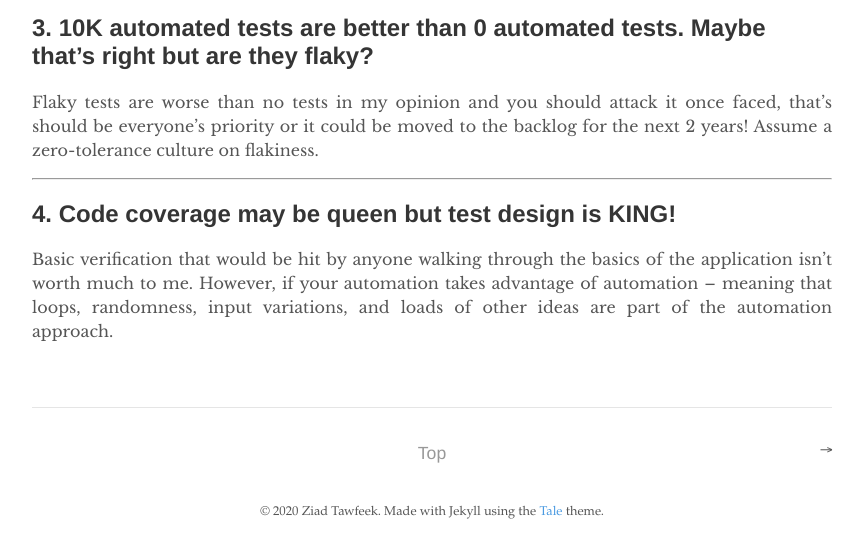
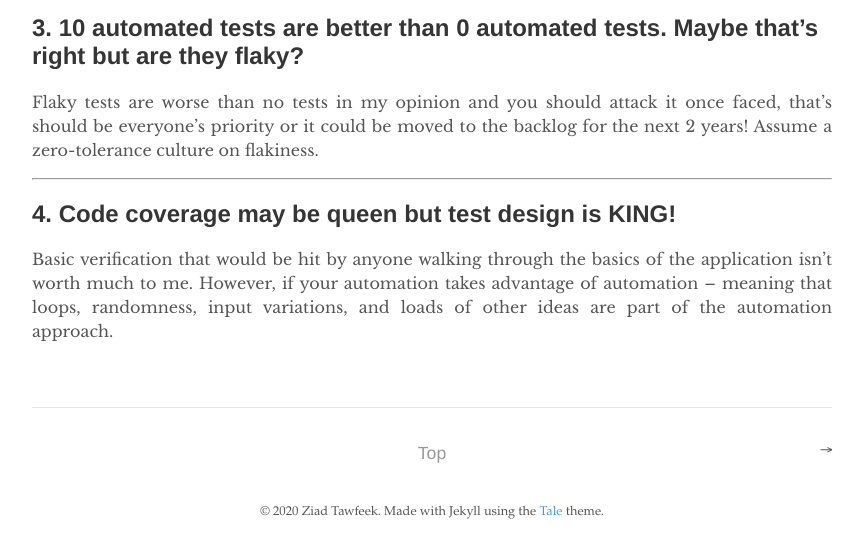
Before and after one commit to ziadtawfeek/web, a Jekyll site: the page built from _posts/2020-03-24-4-major-reasons-why-your-automation-do-not-scale.md, in a window 1280 px wide and 900 px high, scrolled down 1619 px, cut to the strip 345-900 px from the top of the window. Shown: the whole strip, without its empty margins (208-1071 px from the left). Built offline with Jekyll 4.4.1, drawn with Linux system fonts in a browser that asks for light colours.

Commit message:
Update 2020-03-24-4-major-reasons-why-your-automation-do-not-scale.md

```diff
--- a/_posts/2020-03-24-4-major-reasons-why-your-automation-do-not-scale.md
+++ b/_posts/2020-03-24-4-major-reasons-why-your-automation-do-not-scale.md
@@ -21,11 +21,11 @@ You know when you have a great automation architecture that you release fast and
 
 Great tests are designed about how to approach a testing problem, then figure out what’s suitable for automation, and what’s not suitable. Nevertheless, finding the automation line can be a tricky business. Test automation is just one tool from our tester toolbox that we can use to solve a specific set of testing problems. You need to work on how to prevent bad code from getting in your production code, make use of a static analysis code to check for code smells.
 
-[![Code Smells](https://lh3.googleusercontent.com/proxy/BOIhnmo00hg0S8xIZFYLRualb1w_8xCdwa6ha6yutEoPk0cINOAMvYjpnjkdYW4LWTpqHicPYLAntpxmkE3yQYwWY62hhARaar2FhGZhGxo30geaXUkPrkWtI2lp5CNKiPaG6w0RaOyXALqWNcgaly4bXUpRmnIii1Y "Code Smells")](https://lh3.googleusercontent.com/proxy/BOIhnmo00hg0S8xIZFYLRualb1w_8xCdwa6ha6yutEoPk0cINOAMvYjpnjkdYW4LWTpqHicPYLAntpxmkE3yQYwWY62hhARaar2FhGZhGxo30geaXUkPrkWtI2lp5CNKiPaG6w0RaOyXALqWNcgaly4bXUpRmnIii1Y "Code Smells")
+[![Code Smells](https://miro.medium.com/max/450/1*HuRYehHuKag-ZnU0CP3JTg.jpeg "Code Smells")](hhttps://miro.medium.com/max/450/1*HuRYehHuKag-ZnU0CP3JTg.jpeg "Code Smells")
 
 ------------
 
-## 3. 10K automated tests are better than 0 automated tests. Maybe that's right but are they flaky?
+## 3. 10 automated tests are better than 0 automated tests. Maybe that's right but are they flaky?
 
 Flaky tests are worse than no tests in my opinion and you should attack it once faced, that's should be everyone's priority or it could be moved to the backlog for the next 2 years! Assume a zero-tolerance culture on flakiness.
 
```
